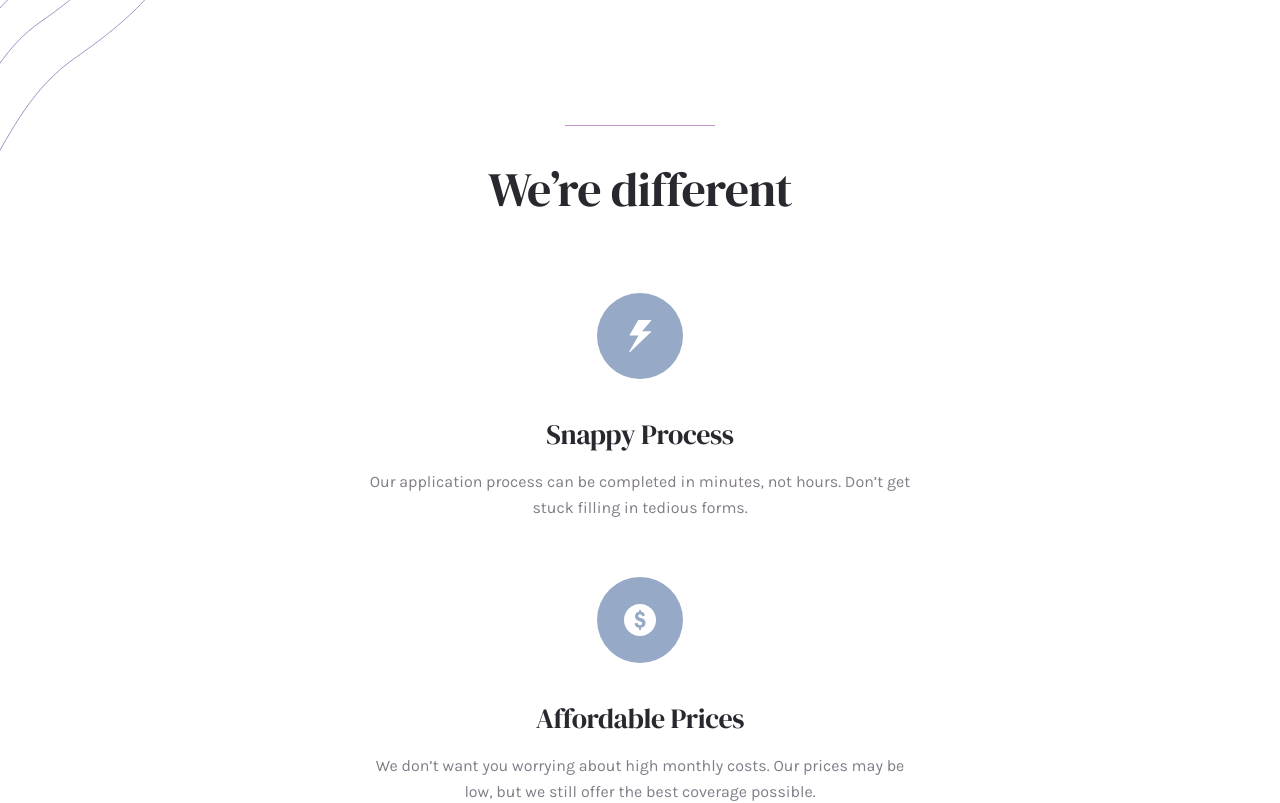
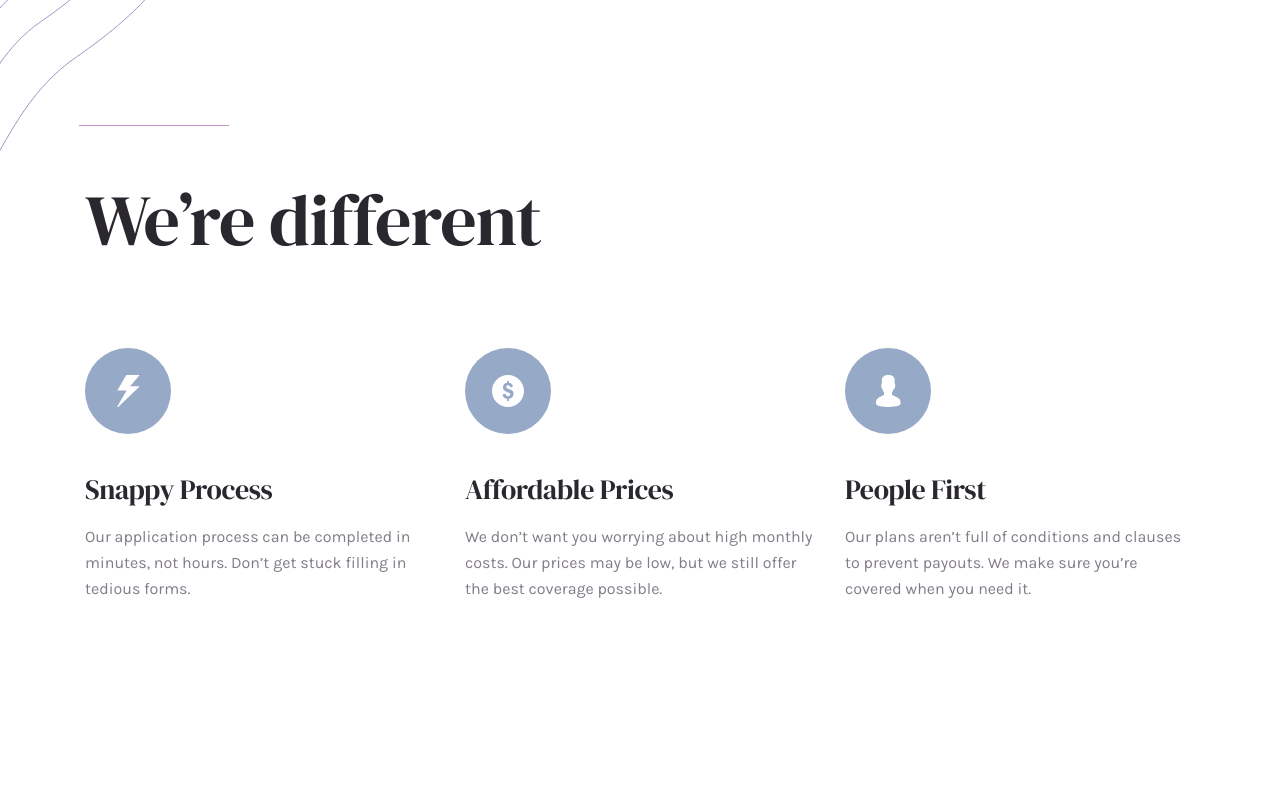
Before and after one commit to ionStici/insure-landing-page, a React (Vite) app: page / in a window 1280 px wide. Shown: the part 860-1663 px from the top of the page. After the commit the page ends 1620 px from the top, so only its background shows below. Built offline with nearby package versions, Linux system fonts and the light colour scheme.

Commit message:
Style features section for desktop

```diff
--- a/src/scss/_features.scss
+++ b/src/scss/_features.scss
@@ -15,6 +15,18 @@
         width: 150px;
         height: 1px;
         background-color: hsla(296, 30%, 68%, 1);
+
+        @media only screen and (min-width: 768px) {
+            left: 24px;
+            transform: revert;
+        }
+    }
+
+    @media only screen and (min-width: 768px) {
+        max-width: 1170px;
+        text-align: left;
+        padding: 63px 30px 0 30px;
+        margin-bottom: 158px;
     }
 
     &__h2 {
@@ -26,14 +38,41 @@
         letter-spacing: -0.666667px;
 
         margin-bottom: 80px;
+
+        @media only screen and (min-width: 768px) {
+            font-size: 72px;
+            line-height: 64px;
+            letter-spacing: -1px;
+
+            margin-bottom: 96px;
+        }
     }
 
     &__wrapper {
+        @media only screen and (min-width: 768px) {
+            display: flex;
+            justify-content: center;
+            gap: 30px;
+            flex-wrap: wrap;
+        }
     }
 
     &__box {
         &:not(:last-child) {
             margin-bottom: 56px;
+
+            @media only screen and (min-width: 768px) {
+                margin-bottom: 0;
+            }
+        }
+
+        @media only screen and (min-width: 768px) {
+            // max-width: 350px;
+            max-width: 339px;
+        }
+
+        @media only screen and (min-width: 800px) {
+            max-width: 350px;
         }
     }
 
--- a/src/scss/_hero.scss
+++ b/src/scss/_hero.scss
@@ -56,16 +56,22 @@
             position: absolute;
             z-index: 2;
 
-            right: 0;
-            top: 105px;
+            // top: 105px;
+            // right: 0;
+
+            right: 24px;
+            top: 250px;
+
             order: 2;
             width: 400px;
+        }
 
-            @media only screen and (min-width: 1158px) {
-                width: 540px;
-                height: 650px;
-                right: 24px;
-            }
+        @media only screen and (min-width: 1158px) {
+            width: 540px;
+            height: 650px;
+
+            top: 105px;
+            right: 24px;
         }
     }
 
```
